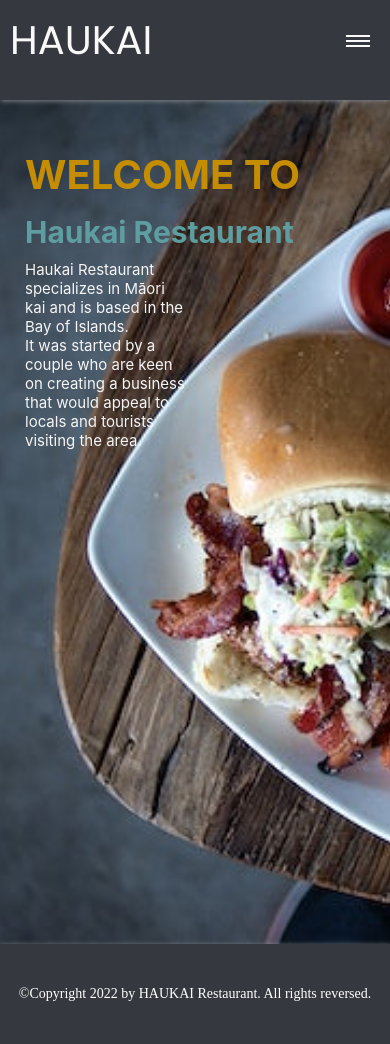
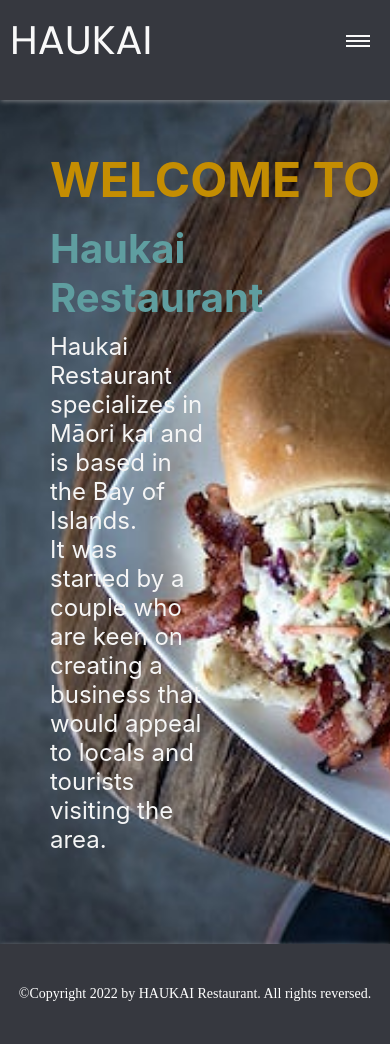
Before and after one commit to wafaa-Moh/wafaa-Moh.github.io, a plain HTML site: page index.html in a window 390 px wide. Drawn offline with Linux system fonts and the light colour scheme.

Commit message:
Update Style.css

```diff
--- a/CSS/Style.css
+++ b/CSS/Style.css
@@ -166,36 +166,22 @@ ul{
     font-family: "Inter", sans-serif;
 }
 .home-text h1{
-    font-size: 60px;
+    font-size: 3em;
     margin-bottom: 15px;
     color: rgb(196, 141, 2);
     text-transform: uppercase;
 }
 .home-text h2{
-    font-size: 50px;
+    font-size: 2.5em;
     margin-bottom: 10px;
     color: cadetblue;
 }
 .home-text p{
-    font-size: 20px;
+    font-size: 1.5em;
     width: 45%;
     color:#f5f5f5;
 }
 
-@media screen and (max-width: 700px) {
-    .home-text{
-        margin-left: 25px;
-    }
-    .home-text h1 {
-      font-size: 40px;
-    }
-    .home-text h2 {
-        font-size: 30px;
-    }
-    .home-text p{
-        font-size:15px ;
-    }
-}
 
 /* style contact us page */
 .contact-container{
```
